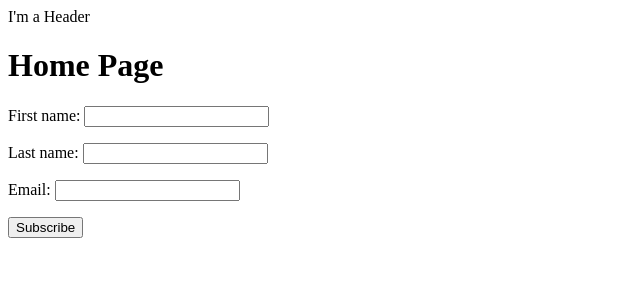
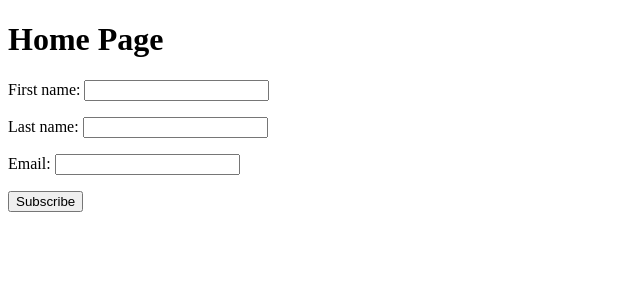
Before and after one commit to csgill32/lasertag, a Django app: page / in a window 1280 px wide. Shown: the top 300 px of the page, without its empty margins (0-640 px from the left). Run offline with Django 3.2, Linux system fonts and the light colour scheme.

Commit message:
removed placeholder  header

```diff
--- a/main_app/templates/base.html
+++ b/main_app/templates/base.html
@@ -10,7 +10,6 @@
 </head>
 
 <body>
-    <header>I'm a Header</header>
     {% block content %}
     {% endblock %}
 </body>
```
